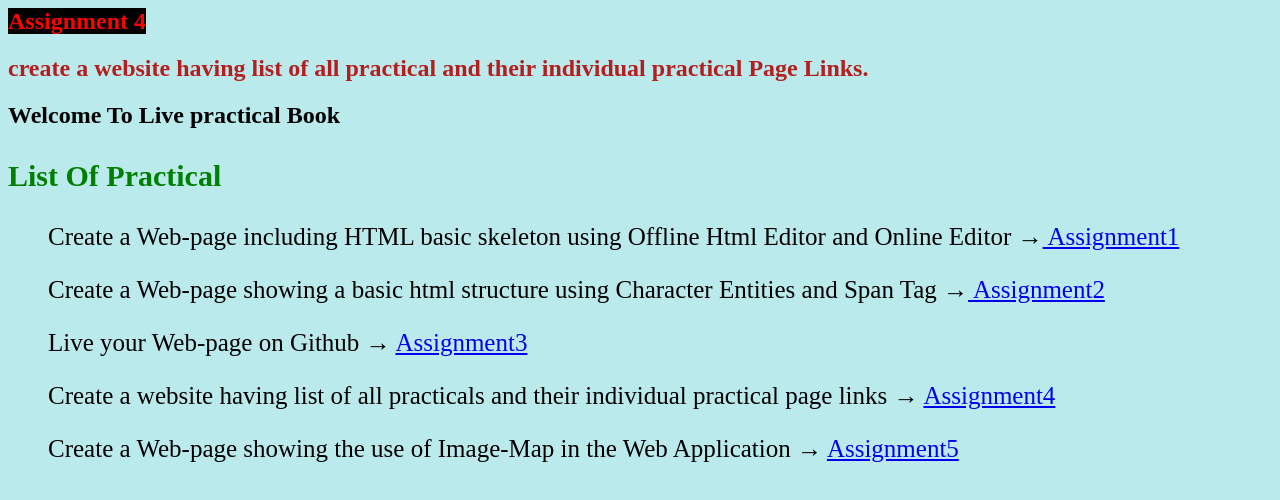
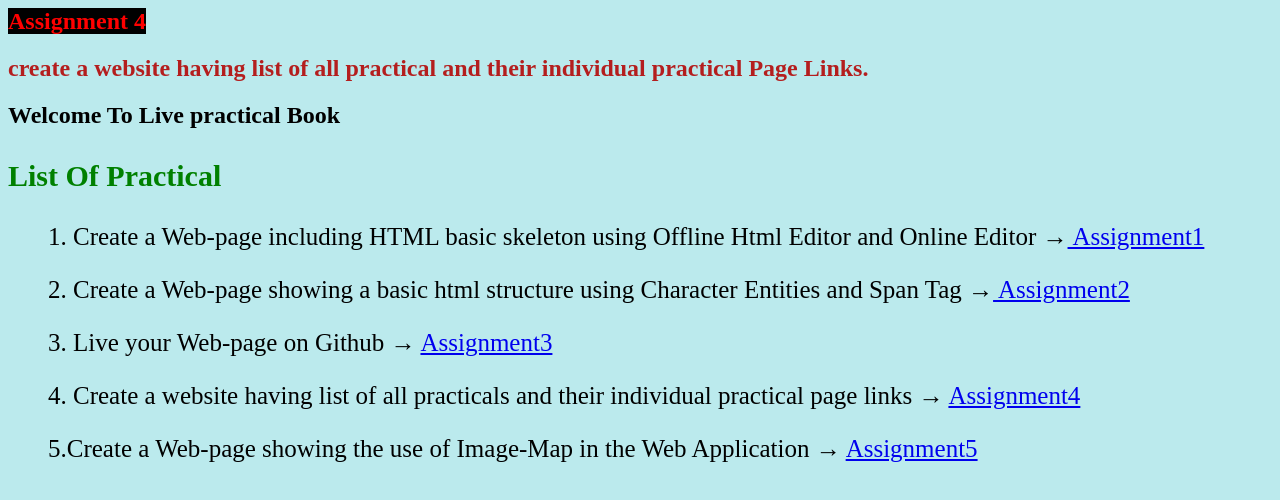
Before and after one commit to Goldimaur/Assignment_Fullstack, a plain HTML site: page index.html in a window 1280 px wide. Drawn offline with Linux system fonts and the light colour scheme.

Commit message:
changes in assignment4

```diff
--- a/index.html
+++ b/index.html
@@ -17,15 +17,15 @@
     <h3 style="color:green;font-size: 30px;"> <strong>List Of Practical</strong></h3>
 
     <ul style="font-size: 20px;">
-        <p style="font-size: 25px;">Create a Web-page including HTML basic skeleton using Offline Html Editor and Online
+        <p style="font-size: 25px;"> 1. Create a Web-page including HTML basic skeleton using Offline Html Editor and Online
             Editor →<a href="./Page/assignment1.html"> Assignment1</a></p>
-        <p style="font-size: 25px;">Create a Web-page showing a basic html structure using Character Entities and Span
+        <p style="font-size: 25px;"> 2. Create a Web-page showing a basic html structure using Character Entities and Span
             Tag →<a href="./Page/assignment2.html"> Assignment2</a> </p>
-        <p style="font-size: 25px;">Live your Web-page on Github → <a href="./Page/assignment3.html"> Assignment3</a>
+        <p style="font-size: 25px;"> 3. Live your Web-page on Github → <a href="./Page/assignment3.html"> Assignment3</a>
         </p>
-        <p style="font-size: 25px;">Create a website having list of all practicals and their individual practical page
+        <p style="font-size: 25px;"> 4. Create a website having list of all practicals and their individual practical page
             links → <a href="./index.html">Assignment4</a></p>
-        <p style="font-size: 25px;">Create a Web-page showing the use of Image-Map in the Web Application → <a
+        <p style="font-size: 25px;"> 5.Create a Web-page showing the use of Image-Map in the Web Application → <a
                 href="./Page/assignment5.html"> Assignment5</a></p>
 
 </body>
```
